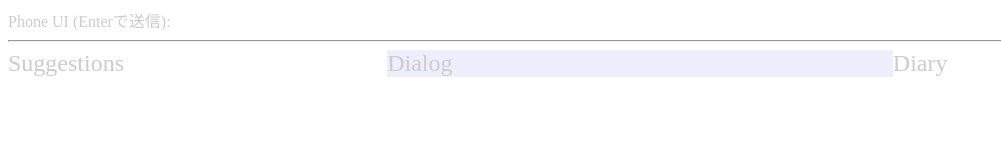
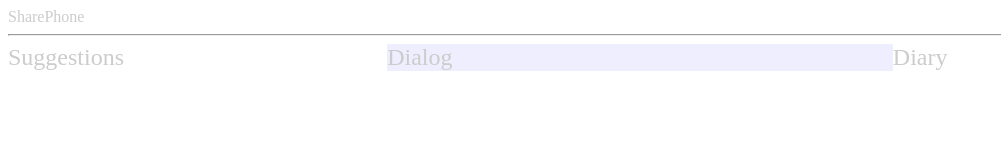
Before and after one commit to sowd/1705-Sharephone.old, a website: page htdocs/index.html in a window 1280 px wide. Shown: the whole page, without its empty margins (0-1001 px from the left). Drawn offline with Linux system fonts and the light colour scheme; no server answers.

Commit message:
Message changed a bit

```diff
--- a/htdocs/index.html
+++ b/htdocs/index.html
@@ -4,7 +4,7 @@
 <meta charset="UTF-8">
 </head>
 <body style="overflow:auto;height:100%;">
-<font style='color:#ccc'>Phone UI (Enterで送信):</font>
+<font style='color:#ccc'>SharePhone</font>
 <!-- input type='text' id='sendtext' size='40' placeholder='送りたい言葉'></input -->
 <span id='msgarea'></span>
 <hr />
@@ -180,7 +180,7 @@ onload = function(){
 
 							if( bPowerOffCountdown <= 0 ){
 								last_power = power_total/power_samples ;
-								console.log('Power off:' + last_power  ) ;
+								//console.log('Power off:' + last_power  ) ;
 							}
 						}
 					}
```
